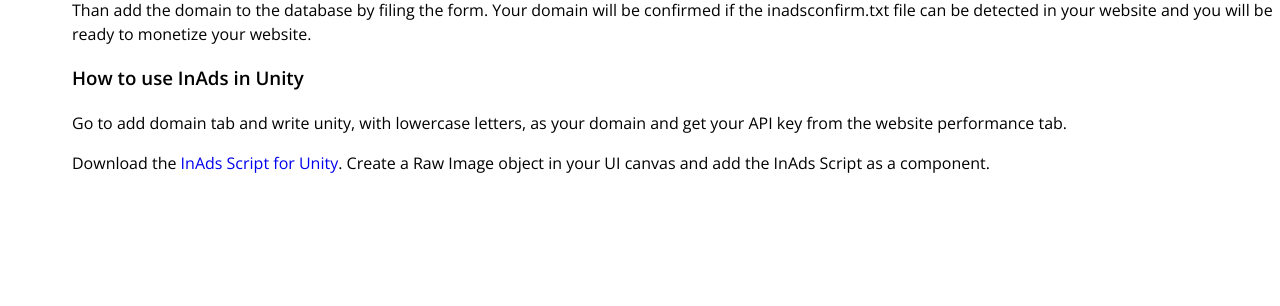
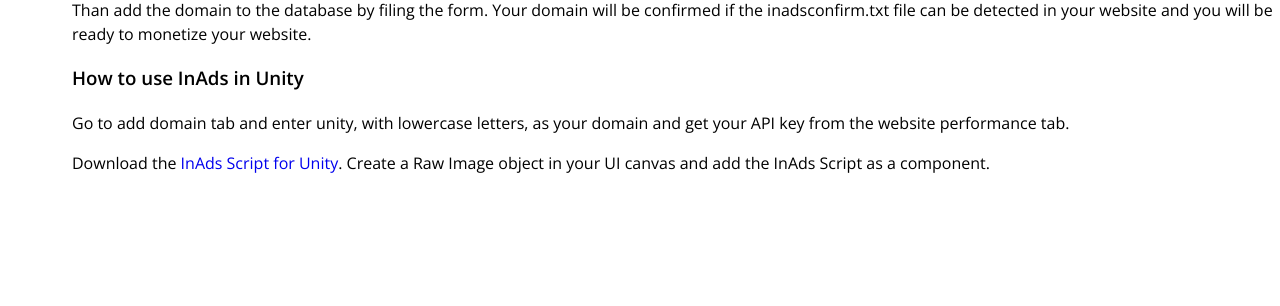
Before and after one commit to omrozh/inads, a Flask app: page /docs in a window 1280 px wide. Shown: the part 709-1015 px from the top of the page. Run offline with Flask 2, Linux system fonts and the light colour scheme; some libraries are stand-ins or nearby versions.

Commit message:
new commit

```diff
--- a/templates/docs.html
+++ b/templates/docs.html
@@ -41,7 +41,7 @@
         <p>Make sure to download the inadsconfirm.txt file from domain add page of your dashboard and add it to your website as inadsconfirm.txt without any change. The file must be accessible through http://&lt;yourdomain>/inadsconfirm.txt</p>
         <p>Than add the domain to the database by filing the form. Your domain will be confirmed if the inadsconfirm.txt file can be detected in your website and you will be ready to monetize your website.</p>
         <h3>How to use InAds in Unity</h3>
-        <p>Go to add domain tab and write unity, with lowercase letters, as your domain and get your API key from the website performance tab.</p>
+        <p>Go to add domain tab and enter unity, with lowercase letters, as your domain and get your API key from the website performance tab.</p>
         <p>Download the <a href="/unityextension" style="text-decoration: none">InAds Script for Unity</a>. Create a Raw Image object in your UI canvas and add the InAds Script as a component.</p>
     </div>
     <center><button class="buttonBlue" style="margin-left: 5%; margin-top: 50vh" onclick="document.location = '/register'">Start Now</button></center>
```
